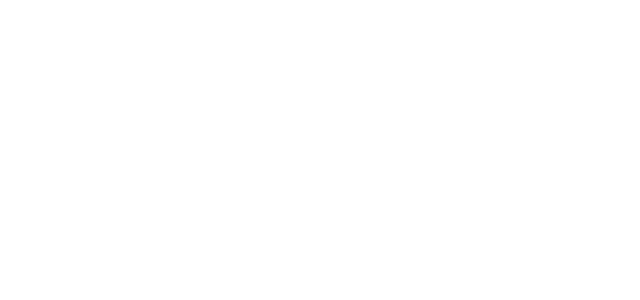
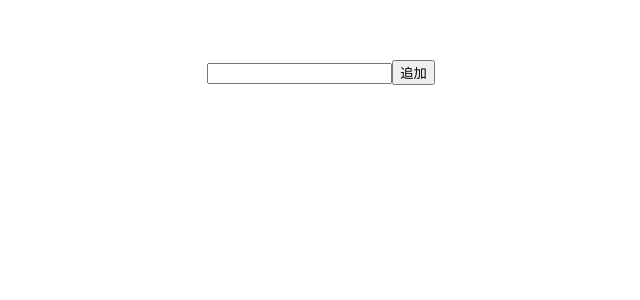
Before and after one commit to YoshitoYanagihara/IndexedDBTest, a Vue app in the folder indexed_db_test/: page / in a window 1280 px wide. Shown: the top 300 px of the page, without its empty margins (319-959 px from the left). Built offline with nearby package versions, Linux system fonts and the light colour scheme.

Commit message:
ユーザ名入力フォーム実装 ※受け取った側のイベントはとりあえずアラートで名前を表示するだけ

```diff
--- a/indexed_db_test/src/App.vue
+++ b/indexed_db_test/src/App.vue
@@ -1,14 +1,17 @@
 <template>
   <div id="app">
+    <AddUserForm @input="addUser" />
   </div>
 </template>
 
 <script>
 import userStore from './modules/UserStore';
+import AddUserForm from './components/AddUserForm.vue';
 
 export default {
   name: 'App',
   components: {
+    AddUserForm,
   },
   mounted: async function () {
     try {
@@ -17,6 +20,14 @@
     } catch (error) {
       console.error(error);
     }
+  },
+  methods: {
+    /**
+     * ユーザ追加
+     */
+    addUser(name) {
+      alert(name);
+    },
   },
 }
 </script>
--- /dev/null
+++ b/indexed_db_test/src/components/AddUserForm.vue
@@ -0,0 +1,32 @@
+<template>
+    <div class="add-user-form">
+        <form action="#">
+            <ValidationObserver ref="validate">
+                <ValidationProvider rules="required">
+                    <input type="text" v-model="userName" />
+                </ValidationProvider>
+            </ValidationObserver>
+            <input type="submit" @click="onClick" value="追加" />
+        </form>
+    </div>
+</template>
+
+<script>
+export default {
+    name: "AddUserForm",
+    data: function () {
+        return {
+            userName: "",
+        }
+    },
+    methods: {
+        onClick() {
+            this.$refs.validate.validate().then(result => {
+                if (!result) { return; }
+                this.$emit('input', this.userName);
+                this.userName = "";
+            });
+        },
+    }
+}
+</script>
```
